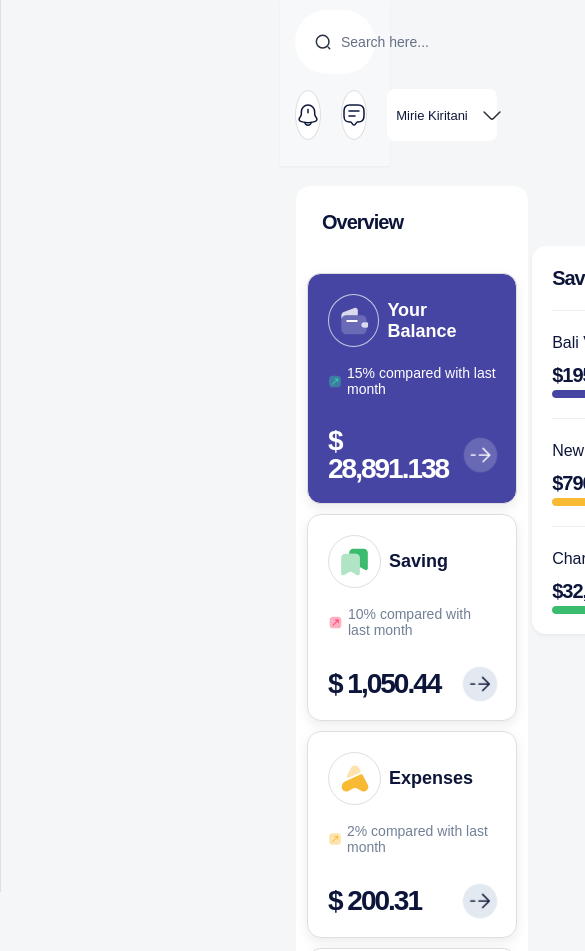
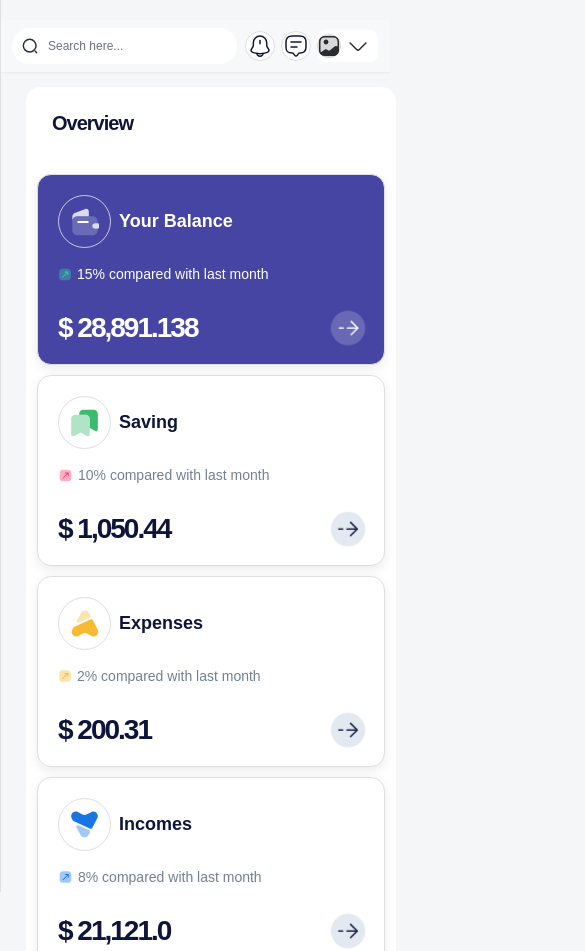
Before and after one commit to shrutidhungana/intuji-frontend-associate-challenge, a website built with Vite: page index.html in a window 390 px wide. Shown: the top 951 px of the page, 585 px wide, since content can reach past the window. Built offline with nearby package versions, Linux system fonts and the light colour scheme.

Commit message:
Made topbar responsive: 1)Removed flex-wrap

```diff
--- a/src/components/analytics/analytics.scss
+++ b/src/components/analytics/analytics.scss
@@ -9,7 +9,7 @@
     width: 100%;
     max-width: 650px;
      margin-left: 10px;
-     height: 300px;
+     height: 290px;
 }
 
 .analytics-header {
--- a/src/components/project-overview/project-overview.scss
+++ b/src/components/project-overview/project-overview.scss
@@ -8,6 +8,7 @@
   box-sizing: border-box;
   margin-left: 30px;
   border-radius: 14px;
+  margin-top: 5px;
   animation: fadeIn 0.5s ease-out forwards;
 }
 
--- a/src/components/recent-transaction/recent-transaction.scss
+++ b/src/components/recent-transaction/recent-transaction.scss
@@ -3,6 +3,7 @@
   border-radius: 8px;
   padding: 20px;
   box-shadow: 0 2px 4px rgba(0, 0, 0, 0.05);
+  height: 290px;
 
   &__header {
     display: flex;
--- a/src/components/saving-plan/saving-plan.scss
+++ b/src/components/saving-plan/saving-plan.scss
@@ -4,8 +4,9 @@
     padding: 20px;
     box-shadow: 0 2px 4px rgba(0, 0, 0, 0.05);
     margin-right: 24px;
-    margin-top: 60px;
+    margin-top: 50px;
     width: 300px;
+
 
     .saving-plan-header {
         display: flex;
--- a/src/components/topbar/topbar.scss
+++ b/src/components/topbar/topbar.scss
@@ -35,9 +35,10 @@
   padding: 16px 24px;
   background-color: #f7f8fa;
   box-shadow: 0 1px 2px rgba(0, 0, 0, 0.05);
-  justify-content: space-between; // Changed from space-evenly to space-between
+  justify-content: space-between;
   width: 100%;
   box-sizing: border-box;
+  // flex-wrap: wrap; /* Enable wrapping for overflow */
 
   &__search {
     display: flex;
@@ -51,7 +52,7 @@
     box-sizing: border-box;
     animation: slideInLeft 0.8s ease-out forwards;
     opacity: 0;
-    margin-right: 20px; // Add margin to create space between search and actions
+    margin-right: 20px;
   }
 
   &__search-icon {
@@ -95,16 +96,16 @@
   &__actions {
     display: flex;
     align-items: center;
-    gap: 20px;
-    flex-shrink: 0; // Prevent actions from shrinking
+    gap: 15px; /* Reduced gap for smaller screens */
+    flex-shrink: 0;
   }
 
   &__action-item {
     display: flex;
     align-items: center;
     justify-content: center;
-    width: 48px;
-    height: 48px;
+    width: 40px; /* Reduced size */
+    height: 40px; /* Reduced size */
     border: 1px solid #dedede;
     border-radius: 50%;
     background-color: #fff;
@@ -117,10 +118,10 @@
     }
 
     svg {
-      width: 24px;
-      height: 24px;
-      min-width: 24px;
-      min-height: 24px;
+      width: 20px;
+      height: 20px;
+      min-width: 20px;
+      min-height: 20px;
       fill: currentColor;
       animation: rotate 2s linear forwards;
     }
@@ -129,97 +130,252 @@
   &__profile {
     display: flex;
     align-items: center;
-    gap: 8px;
+    gap: 6px;
     cursor: pointer;
     background-color: #fff;
-    padding: 4px 12px 4px 0;
+    padding: 4px 8px 4px 0;
     border-radius: 8px;
     transition: box-shadow 0.3s ease;
     animation: slideInRight 0.8s ease-out forwards;
     opacity: 0;
     animation-delay: 0.2s;
-    flex-shrink: 0; // Prevent profile from shrinking
-
-    &:hover {
-      box-shadow: 0 2px 4px rgba(0, 0, 0, 0.1);
-    }
+    flex-shrink: 0;
   }
 
   &__profile-avatar {
-    width: 36px;
-    height: 36px;
+    width: 30px;
+    height: 30px;
     border-radius: 50%;
     background-color: #d9d9d9;
     display: flex;
     align-items: center;
     justify-content: center;
     color: #36404d;
-    margin-right: 8px;
+    margin-right: 4px;
     overflow: hidden;
 
     svg {
-      width: 24px;
-      height: 24px;
-      min-width: 24px;
-      min-height: 24px;
+      width: 18px;
+      height: 18px;
+      min-width: 18px;
+      min-height: 18px;
       fill: currentColor;
     }
   }
 
   &__profile-name {
-    font-size: 16px;
+    font-size: 14px;
     font-weight: 400;
     color: #0d163a;
     white-space: nowrap;
+    overflow: hidden;
+    text-overflow: ellipsis;
+    max-width: 100px;
   }
 
   &__profile-dropdown-icon {
     color: #98a2b3;
     display: flex;
     align-items: center;
-    margin-left: 4px;
+    margin-left: 2px;
 
     svg {
-      width: 24px;
-      height: 24px;
-      min-width: 24px;
-      min-height: 24px;
+      width: 18px;
+      height: 18px;
+      min-width: 18px;
+      min-height: 18px;
       fill: currentColor;
     }
   }
+}
 
-  @media (max-width: 768px) {
-    flex-direction: column;
-    align-items: stretch;
-    padding: 10px 15px;
+/* --- Responsive Styles --- */
 
-    &__search {
-      width: 100%;
-      max-width: none;
-      margin-bottom: 15px;
-      margin-right: 0;
-    }
 
-    &__actions {
-      width: 100%;
-      justify-content: space-around;
-      margin-bottom: 15px;
-    }
+@media (max-width: 1024px) {
+  .topbar {
+    padding: 12px 18px;
+  }
 
-    &__profile {
-      width: 100%;
-      justify-content: center;
-      padding: 8px 15px;
+  .topbar__search {
+    height: 50px;
+    padding: 10px 16px;
+    margin-right: 10px;
+  }
+
+  .topbar__search-input {
+    font-size: 14px;
+  }
+
+  .topbar__actions {
+    gap: 10px;
+  }
+
+  .topbar__action-item {
+    width: 36px;
+    height: 36px;
+
+    svg {
+      width: 18px;
+      height: 18px;
     }
   }
 
-  @media (max-width: 480px) {
-    &__search-input {
-      font-size: 14px;
-    }
+  .topbar__profile-avatar {
+    width: 28px;
+    height: 28px;
+    margin-right: 4px;
+  }
 
-    &__profile-name {
-      font-size: 13px;
+  .topbar__profile-name {
+    font-size: 12px;
+    max-width: 80px;
+  }
+
+  .topbar__profile-dropdown-icon svg {
+    width: 16px;
+    height: 16px;
+  }
+}
+
+
+@media (max-width: 768px) {
+  .topbar {
+    padding: 10px 15px;
+    flex-direction: row;
+    align-items: center;
+
+    justify-content: flex-start;
+  }
+
+  .topbar__search {
+    width: calc(100% - 120px);
+    max-width: none;
+    margin-bottom: 0;
+    margin-right: 10px;
+    height: 40px;
+    padding: 8px 12px;
+    order: 1;
+  }
+
+  .topbar__search-input {
+    font-size: 14px;
+  }
+
+  .topbar__actions {
+    gap: 8px;
+    order: 2;
+  }
+
+  .topbar__action-item {
+    width: 32px;
+    height: 32px;
+
+    svg {
+      width: 16px;
+      height: 16px;
     }
   }
+
+  .topbar__profile {
+    gap: 4px;
+    order: 3; /* Position after actions */
+  }
+
+  .topbar__profile-avatar {
+    width: 26px;
+    height: 26px;
+    margin-right: 2px;
+  }
+
+  .topbar__profile-name {
+    font-size: 12px;
+    max-width: 60px;
+  }
+
+  .topbar__profile-dropdown-icon svg {
+    width: 14px;
+    height: 14px;
+  }
 }
+
+/* For mobile devices */
+@media (max-width: 576px) {
+  .topbar {
+    padding: 8px 12px;
+    flex-direction: row;
+    align-items: center;
+    justify-content: flex-start;
+  }
+
+  .topbar__search {
+    width: calc(100% - 100px); /* Further adjust width */
+    height: 36px;
+    padding: 6px 10px;
+    margin-right: 8px;
+  }
+
+  .topbar__search-input {
+    font-size: 12px;
+  }
+
+  .topbar__actions {
+    gap: 6px;
+  }
+
+  .topbar__action-item {
+    width: 28px;
+    height: 28px;
+
+    svg {
+      width: 14px;
+      height: 14px;
+    }
+  }
+
+  .topbar__profile {
+    gap: 2px;
+  }
+
+  .topbar__profile-avatar {
+    width: 24px;
+    height: 24px;
+    margin-right: 1px;
+  }
+
+  .topbar__profile-name {
+    display: none; /* Hide name on smaller mobile screens */
+  }
+
+  .topbar__profile-dropdown-icon svg {
+    width: 12px;
+    height: 12px;
+  }
+}
+
+/* For very small mobile devices */
+@media (max-width: 360px) {
+  .topbar__search {
+    width: calc(100% - 80px);
+    margin-right: 5px;
+  }
+
+  .topbar__actions {
+    gap: 4px;
+  }
+
+  .topbar__action-item {
+    width: 24px;
+    height: 24px;
+
+    svg {
+      width: 12px;
+      height: 12px;
+    }
+  }
+
+  .topbar__profile-avatar {
+    width: 22px;
+    height: 22px;
+  }
+}
--- a/src/styles/main.scss
+++ b/src/styles/main.scss
@@ -53,9 +53,67 @@ body {
   grid-template-columns: 1fr 350px;
   gap: 20px;
   padding: 0 24px 20px 24px;
-
 }
 
 .dashboard-row > div {
   flex: 1;
 }
+
+/* --- Responsive Styles --- */
+
+/* For smaller screens (e.g., tablets in portrait mode) */
+@media (max-width: 768px) {
+  #sidebar-container {
+    position: static; /* Allow it to flow with the content */
+    width: 100%;
+    height: auto;
+    margin-bottom: 20px; /* Add some space below the sidebar */
+    z-index: auto;
+  }
+
+  #root {
+    margin-left: 0; /* Remove the left margin */
+    width: 100%;
+  }
+
+  .main-content-grid {
+    grid-template-columns: 1fr; /* Stack the overview and saving plan */
+    padding-right: 10px;
+    padding-left: 10px;
+  }
+
+  #saving-container-placeholder {
+    width: 100%;
+    flex-grow:1;/* Make saving plan take full width */
+  }
+
+  .dashboard-row {
+    grid-template-columns: 1fr; /* Stack analytics and recent transactions */
+    padding: 0 10px 20px 10px;
+  }
+}
+
+/* For even smaller screens (e.g., mobile phones) */
+@media (max-width: 576px) {
+  /* You might want to further adjust font sizes, paddings, etc. */
+  .main-content-grid {
+    gap: 10px;
+    margin-top: 10px;
+  }
+
+  .dashboard-row {
+    gap: 10px;
+  }
+}
+
+/* You can add more media queries for different screen sizes as needed */
+/* For example, for very large screens: */
+@media (min-width: 1200px) {
+  .main-content-grid {
+    padding-right: 40px;
+  }
+
+  .dashboard-row {
+    padding: 0 40px 40px 40px;
+  }
+}
```
